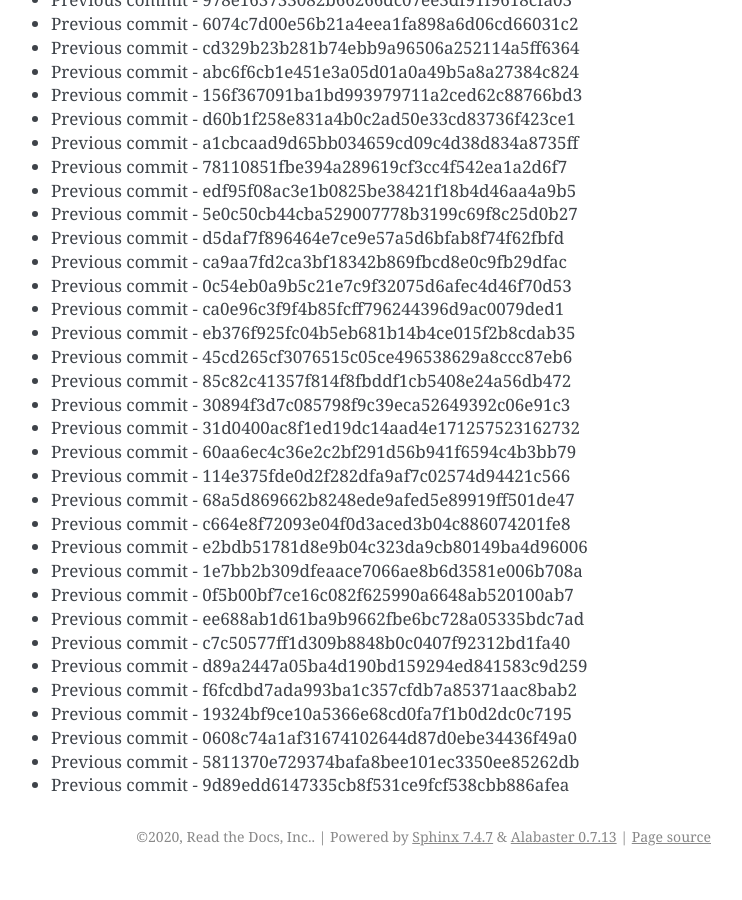
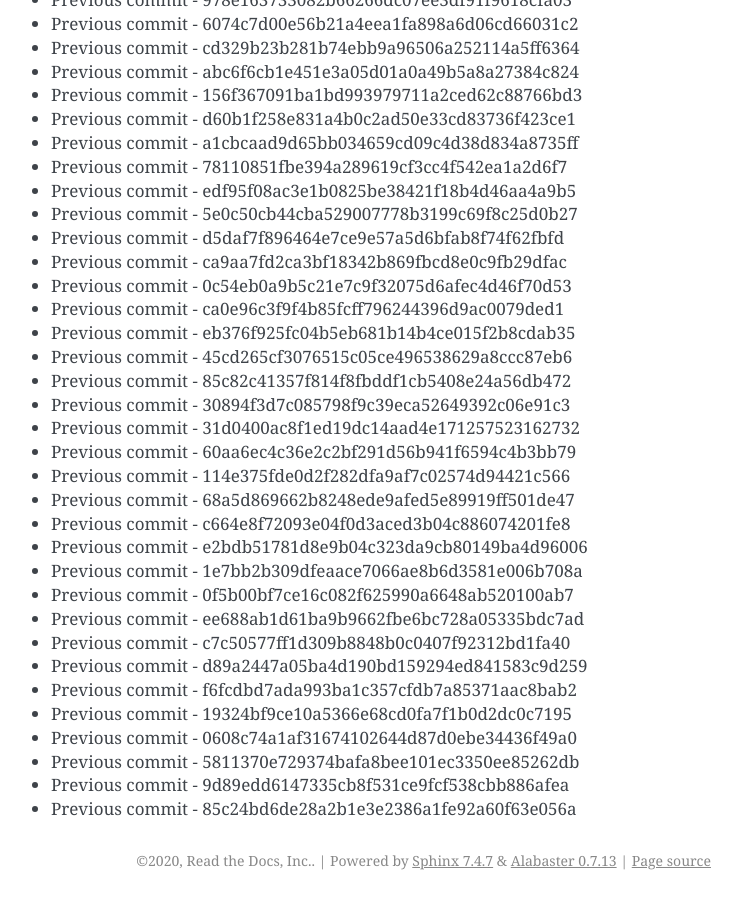
Before and after one commit to readthedocs/rtd-git-stresstest, a Sphinx documentation site: the page built from docs/updates.rst, in a window 1280 px wide and 900 px high, scrolled down 82945 px. Shown: the whole window, without its empty margins (399-1141 px from the left). Built offline with Sphinx 7.4.7, drawn with Linux system fonts in a browser that asks for light colours; before the commit the page ends 83821 px from its top, so only the background shows below that.

Commit message:
Generating commit from previous: 85c24bd6de28a2b1e3e2386a1fe92a60f63e056a

```diff
--- a/docs/updates.rst
+++ b/docs/updates.rst
@@ -3517,3 +3517,4 @@ It can be tested for any performance characteristics.
 * Previous commit - 0608c74a1af31674102644d87d0ebe34436f49a0
 * Previous commit - 5811370e729374bafa8bee101ec3350ee85262db
 * Previous commit - 9d89edd6147335cb8f531ce9fcf538cbb886afea
+* Previous commit - 85c24bd6de28a2b1e3e2386a1fe92a60f63e056a
```
